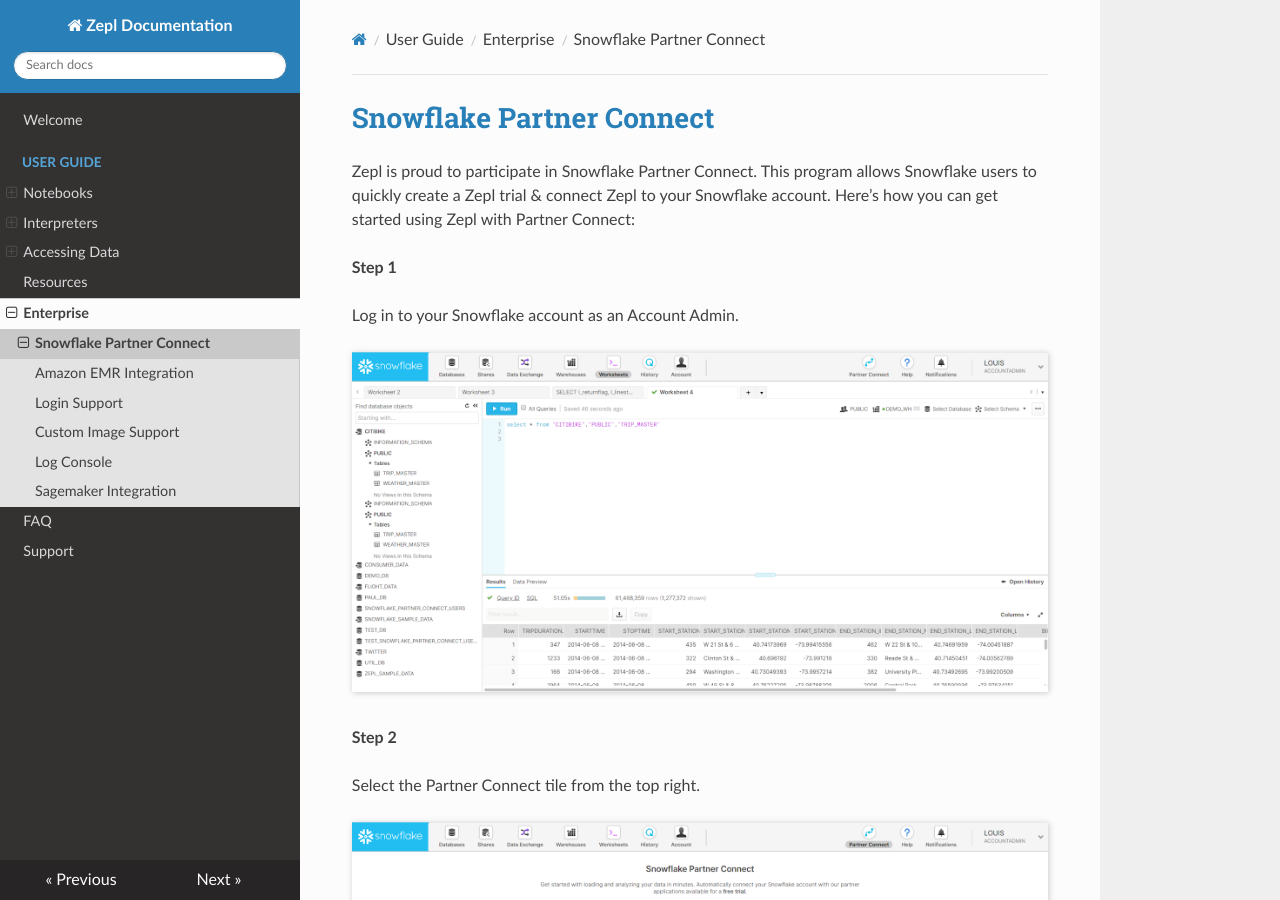
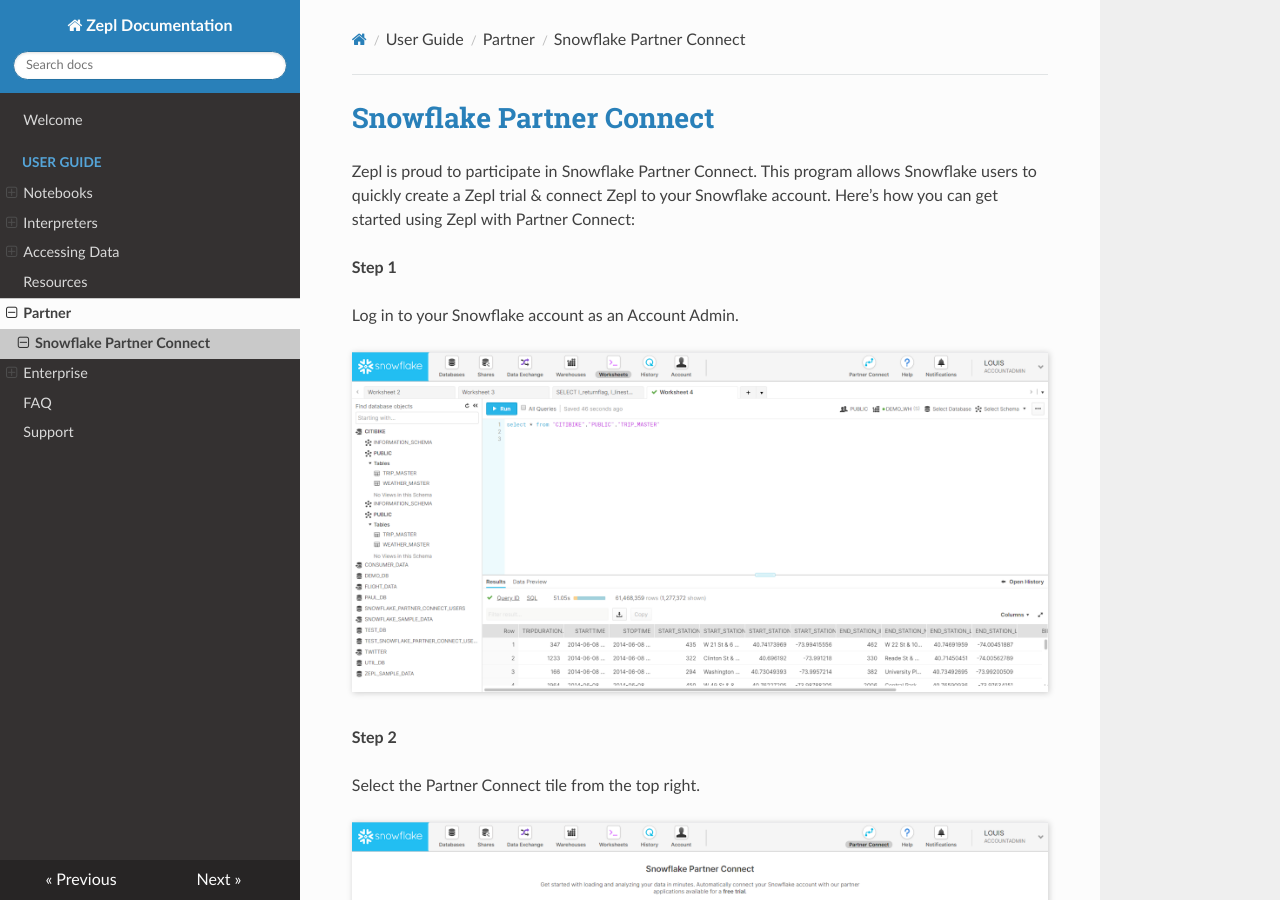
Before and after one commit to ZEPL/zepl-documentation, an MkDocs documentation site: the page built from docs/guide/partner/snowflake_partner_connect.md, in a window 1280 px wide and 900 px high. Built offline with MkDocs 1.6.1, drawn with Linux system fonts in a browser that asks for light colours; nearby versions of some CDN libraries.

Commit message:
Rearrange SF partner connect location

```diff
--- a/mkdocs.yml
+++ b/mkdocs.yml
@@ -33,8 +33,9 @@
     - Data Source Integrations: guide/datasource/datasource_integration.md
     - Uploading Data: guide/accessing_data.md
   - Resources: guide/resource_mgmt.md
+  - Partner:
+    - Snowflake Partner Connect: guide/partner/snowflake_partner_connect.md
   - Enterprise:
-    - Snowflake Partner Connect: guide/enterprise/snowflake_partner_connect.md
     - Amazon EMR Integration: guide/enterprise/emr_integration.md
     - Login Support: guide/enterprise/login_support.md
     - Custom Image Support: guide/enterprise/custom_image_support.md
```
Also changed, not shown: docs/guide/partner/snowflake_partner_connect.md (renamed from docs/guide/enterprise/snowflake_partner_connect.md).
